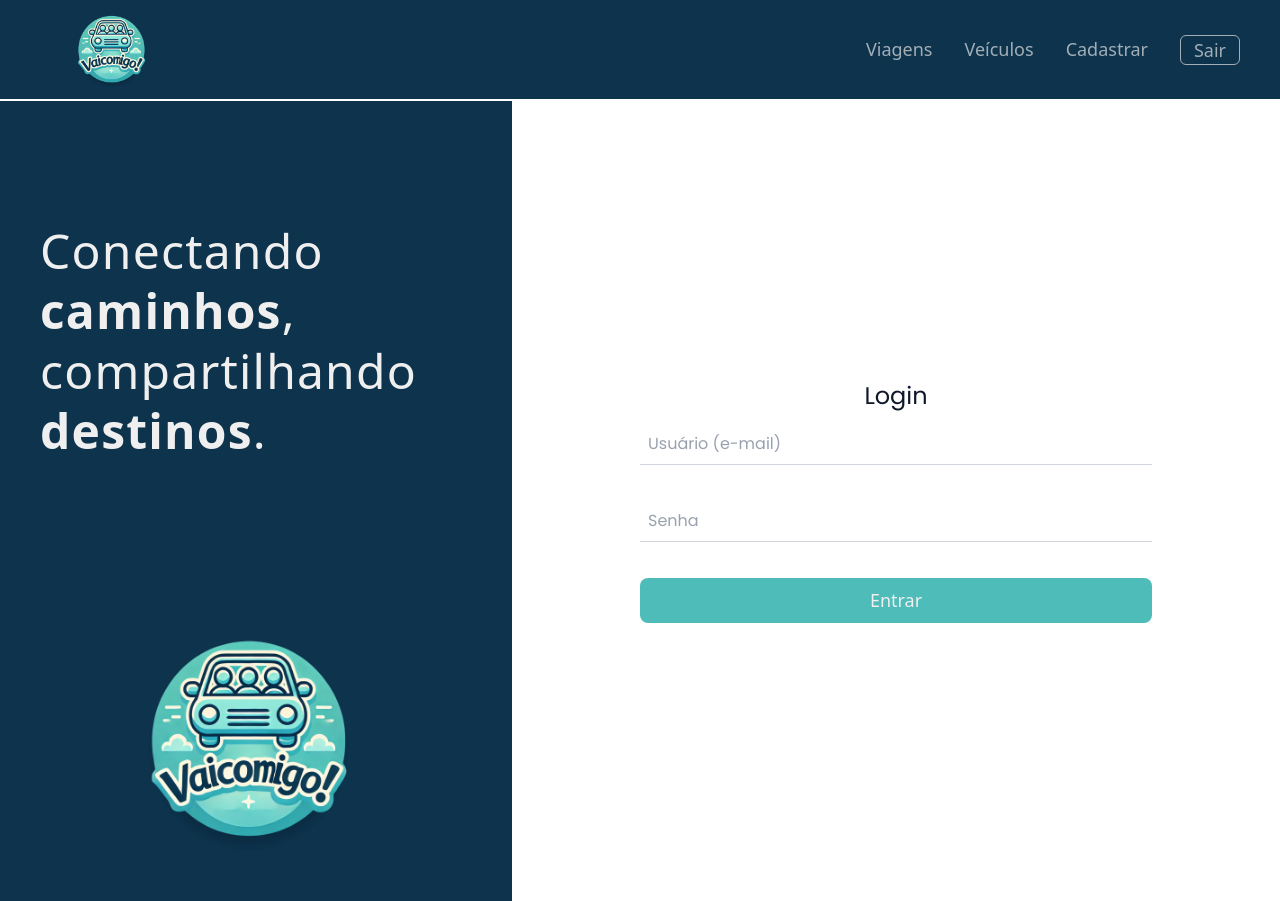
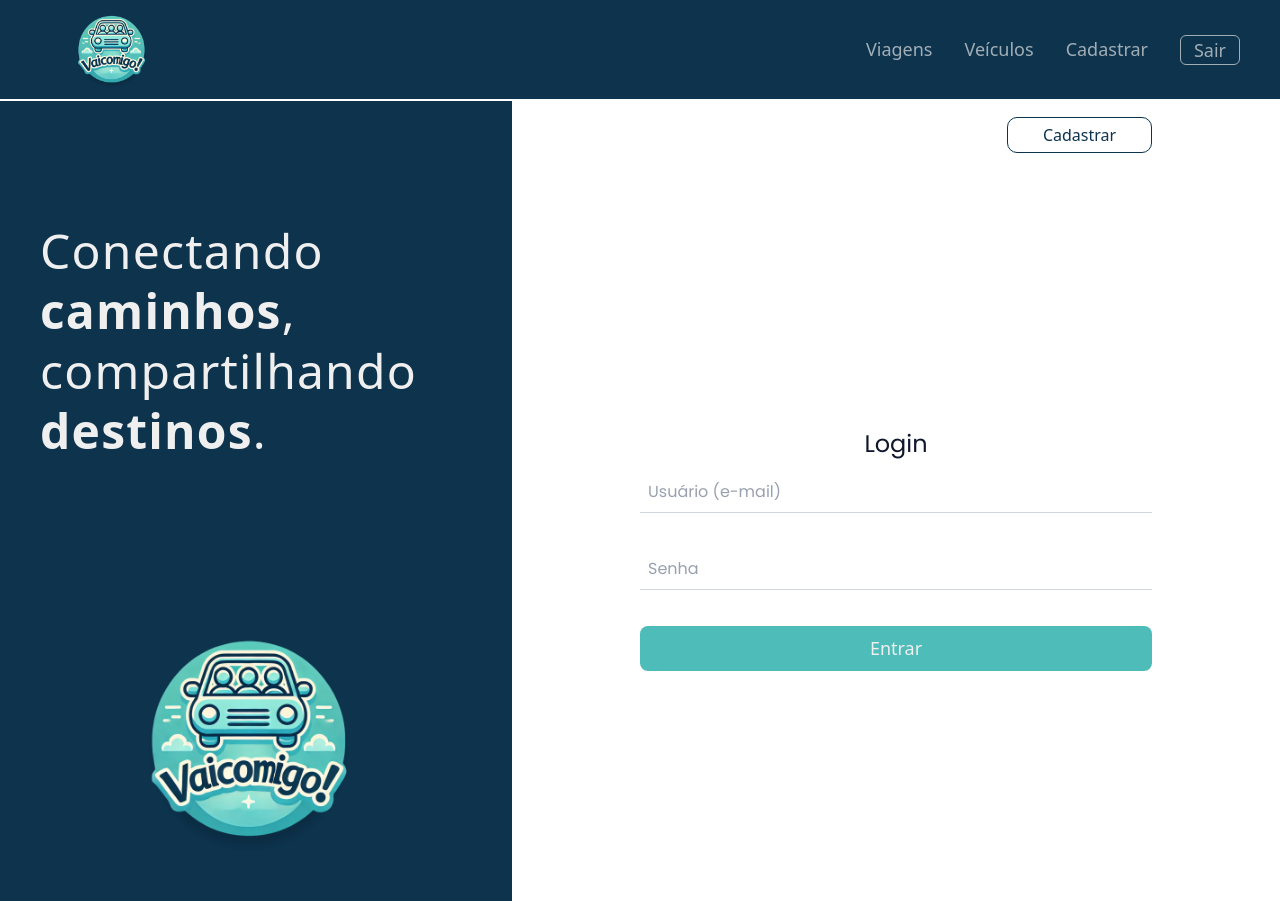
Before and after one commit to 0M1n40/frontVaiComigo, a React (Vite) app: page / in a window 1280 px wide. Built offline with nearby package versions, Linux system fonts and the light colour scheme; no server answers.

Commit message:
feat(Login): fix register button position

```diff
--- a/src/pages/login/Login.tsx
+++ b/src/pages/login/Login.tsx
@@ -5,6 +5,7 @@
 import { AuthContext } from '../../contexts/AuthContext';
 import BotaoPrincipal from '../../components/buttons/BotaoCadastrarEntrar';
 import vaiComigoLogo  from '../../utils/img/VaiComigo.png'
+import BotaoCadastrarUsuario from '../../components/buttons/BotaoCadastrarUsuario';
 
 function Login() {
 
@@ -54,9 +55,14 @@
                 </div>
             </div>
 
-            <div className="flex justify-center items-center flex-col w-full lg:col-span-3 gap-3 rounded-lg">
+            <div className="flex justify-center items-center flex-col w-full lg:col-span-3 gap-3 rounded-lg relative">
+
+                <div className="absolute top-4 w-2/3 flex justify-end">
+                    <BotaoCadastrarUsuario />
+                </div>
+
                 <form
-                    className="flex justify-center items-center flex-col w-2/3 gap-3"
+                    className="flex justify-center items-center flex-col w-2/3 gap-3 mt-24"
                     onSubmit={login}
                 >
                     <h6 className="poppins text-slate-900 text-2xl">Login</h6>
@@ -87,9 +93,7 @@
                         />
                     </div>
 
-                <BotaoPrincipal
-                    label={"Entrar"}
-                />
+                    <BotaoPrincipal label={"Entrar"} />
                 </form>
             </div>
         </div>
```
Lines whose indentation alone changed are shown as unchanged.
